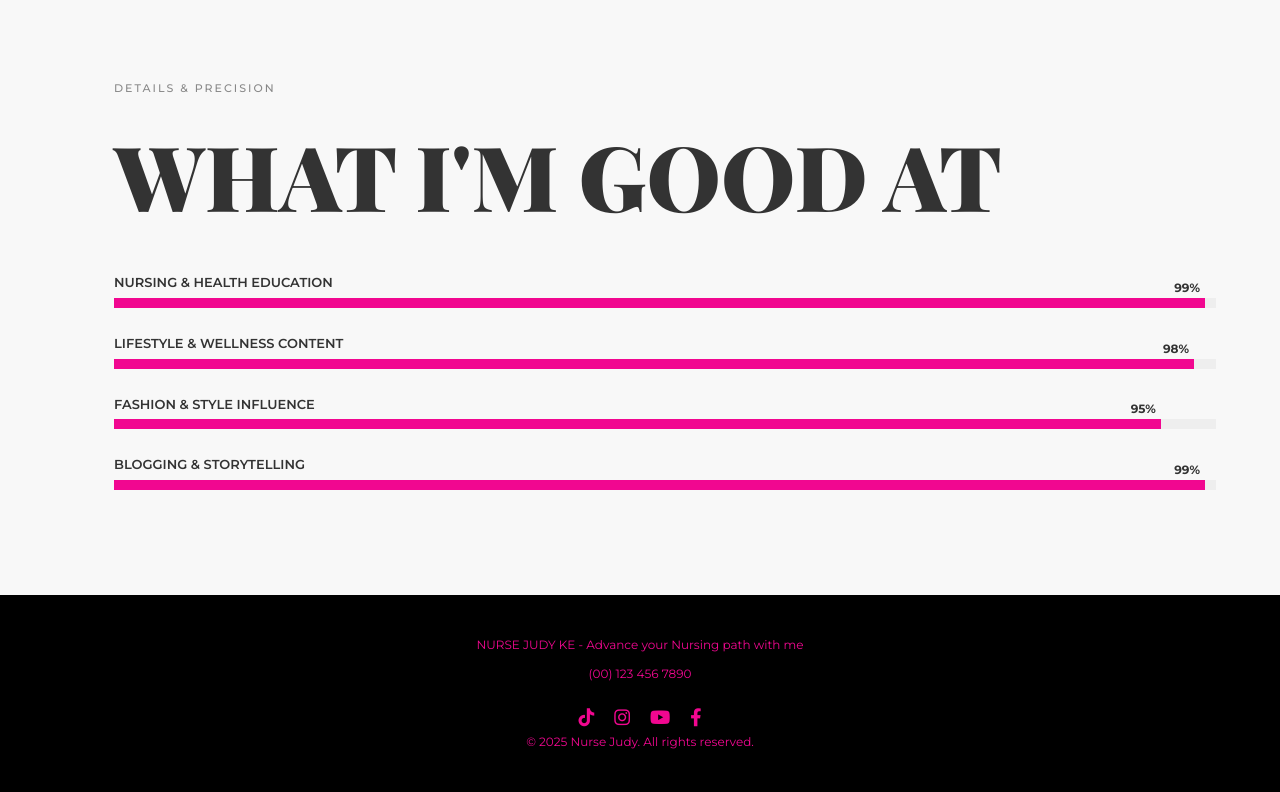
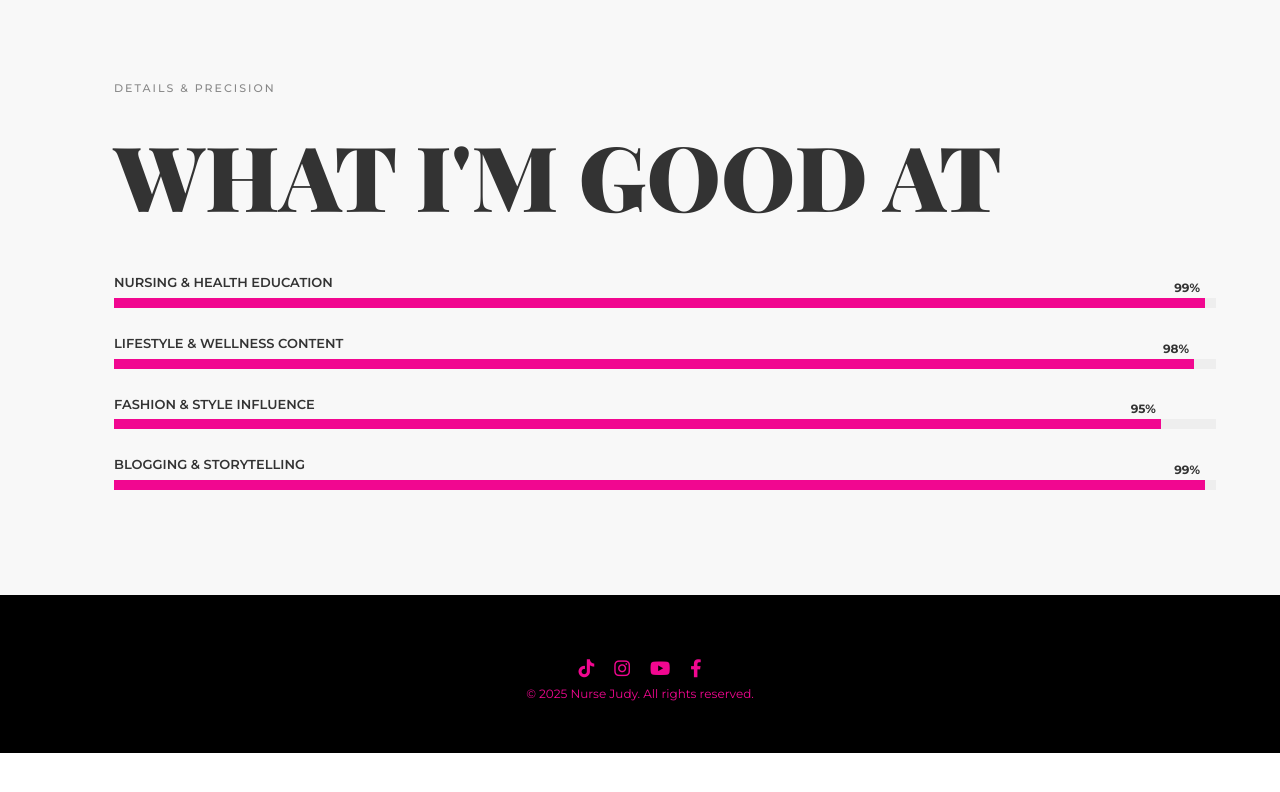
Before and after one commit to Demestrine/NURSE-JUDY-WEBSITE, a React (Vite) app in the folder nurse-judy-app/: page / in a window 1280 px wide. Shown: the part 2897-3689 px from the top of the page. After the commit the page ends 3650 px from the top, so only its background shows below. Built offline with nearby package versions, Linux system fonts and the light colour scheme.

Commit message:
Initial commit - Nurse Judy website

```diff
--- a/nurse-judy-app/src/components/Footer/Footer.jsx
+++ b/nurse-judy-app/src/components/Footer/Footer.jsx
@@ -10,8 +10,6 @@ const Footer = () => {
 
   return (
     <footer className="footer">
-      <p>NURSE JUDY KE - Advance your Nursing path with me</p>
-      <p>(00) 123 456 7890</p>
 
       <div className="social-icons">
         {socialLinks.map((link, index) => (
```
Also changed, not shown: 2 other files (tests, documents, lock files or other folders).
